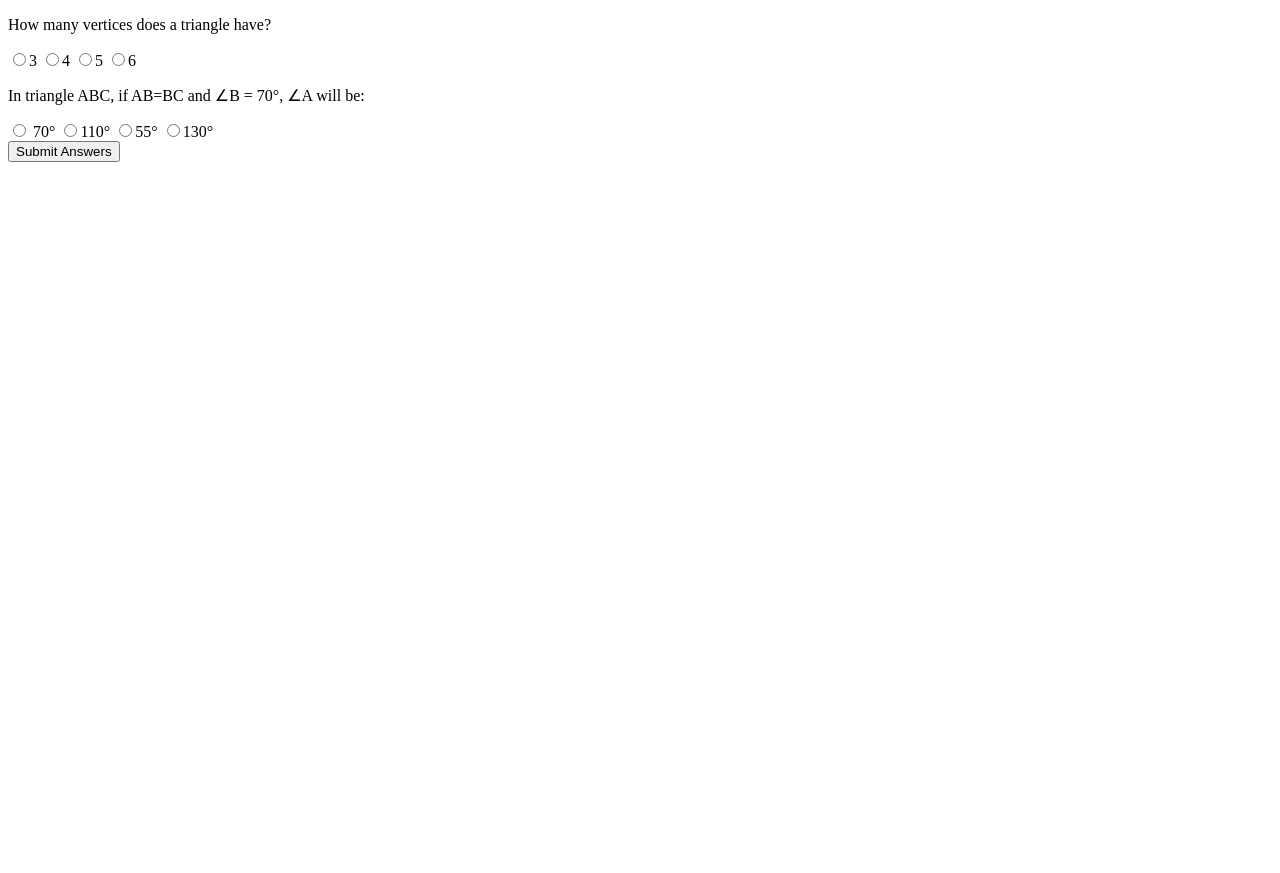
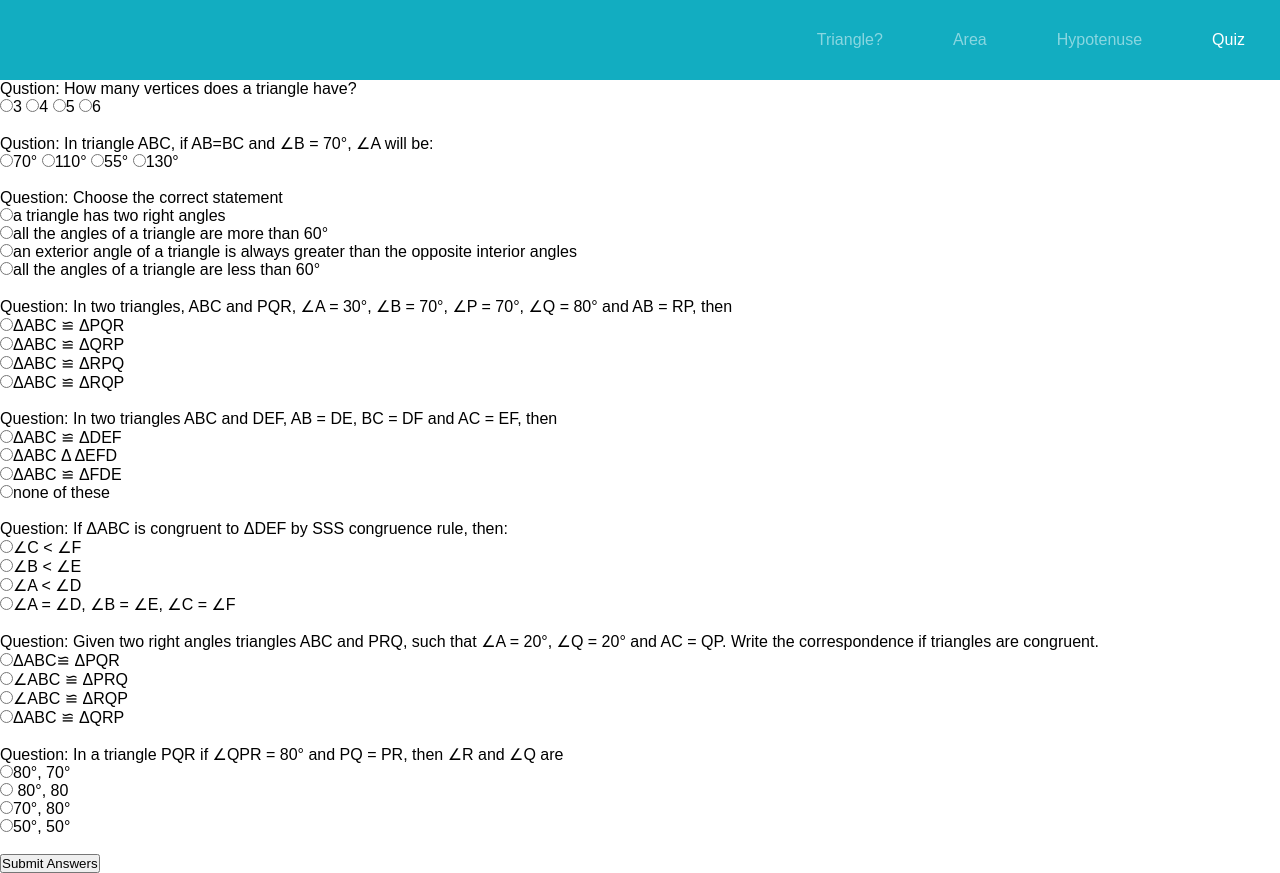
Before and after one commit to VinlaRose/Mark12-funwithtriangles, a plain HTML site: page quiz.html in a window 1280 px wide. Before the commit the page ends 800 px from the top, so only its background shows below. Drawn offline with Linux system fonts and the light colour scheme.

Commit message:
base made

```diff
--- a/quiz.html
+++ b/quiz.html
@@ -5,33 +5,127 @@
     <meta http-equiv="X-UA-Compatible" content="IE=edge">
     <meta name="viewport" content="width=device-width, initial-scale=1.0">
     <title>Triangle Quiz</title>
+    <link href="style.css" rel="stylesheet"/>
 </head>
 <body>
+  <nav class="navbar">
+		<ul class="link-group">
+			<li class="link"><a href="triangle.html">Triangle?</a></li>
+			<li class="link"><a href="area.html">area</a></li>
+			<li class="link"><a href="hypotenuse.html">Hypotenuse</a></li>
+			<li class="link active"><a href="quiz.html">Quiz</a></li>
+		</ul>
+	</nav>
   <form class="form-result">
     <div>
-        <p>How many vertices does a triangle have?</p>
+        <p>Qustion: How many vertices does a triangle have?</p>
         <label><input type="radio" name = "answer1" value = "3" ></input>3</label>
         <label><input type="radio" name = "answer1" value = "4" ></input>4</label>
         <label><input type="radio" name = "answer1" value = "5" ></input>5</label>
         <label><input type="radio" name = "answer1" value = "6" ></input>6</label>
 
     </div>
+    <br>
     <div>
-        <p>In triangle ABC, if AB=BC and ∠B = 70°, ∠A will be:</p>
-        <label><input type="radio" name = "answer2" value =  "70°" ></input> 70°</label>
+        <p>Qustion: In triangle ABC, if AB=BC and ∠B = 70°, ∠A will be:</p>
+        <label><input type="radio" name = "answer2" value =  "70°" ></input>70°</label>
         <label><input type="radio" name = "answer2" value =  "110°"></input>110°</label>
         <label><input type="radio" name = "answer2" value =  "55°"></input>55°</label>
         <label><input type="radio" name = "answer2" value = "130°" ></input>130°</label>
 
     </div>
-    <!-- <div>
-        <p></p>
-        <label><input type="radio" name = answer value =  ></input></label>
-        <label><input type="radio" name = answer value =  ></input></label>
-        <label><input type="radio" name = answer value =  ></input></label>
-        <label><input type="radio" name = answer value =  ></input></label>
+    <br>
+    <div>
+        <p>Question: Choose the correct statement</p>
+        <label><input type="radio" name = "answer3" value = "a triangle has two right angles" ></input>a triangle has two right angles</label>
+        <br>
+        <label><input type="radio" name = "answer3" value = "all the angles of a triangle are more than 60°" ></input>all the angles of a triangle are more than 60°</label>
+        <br>
+        <label><input type="radio" name = "answer3" value =  "an exterior angle of a triangle is always greater than the opposite interior angles"></input>an exterior angle of a triangle is always greater than the opposite interior angles</label>
+        <br>
+        <label><input type="radio" name = "answer3" value =  "all the angles of a triangle are less than 60°"></input>all the angles of a triangle are less than 60°</label>
 
-    </div> -->
+    </div>
+    <br>
+    <div>
+      <p>Question:  In two triangles, ABC and PQR, ∠A = 30°, ∠B = 70°, ∠P = 70°, ∠Q = 80° and AB = RP, then</p>
+      <label><input type="radio" name = "answer4" value = "ΔABC ≌ ΔPQR"  ></input>ΔABC ≌ ΔPQR</label>
+      <br>
+      <label><input type="radio" name = "answer4" value = "ΔABC ≌ ΔQRP"  ></input>ΔABC ≌ ΔQRP</label>
+      <br>
+      <label><input type="radio" name = "answer4" value = "ΔABC ≌ ΔRPQ "  ></input>ΔABC ≌ ΔRPQ </label>
+      <br>
+      <label><input type="radio" name = "answer4" value = "ΔABC ≌ ΔRQP"  ></input>ΔABC ≌ ΔRQP</label>
+
+  </div>
+  <br>
+  <div>
+    <p>Question: In two triangles ABC and DEF, AB = DE, BC = DF and AC = EF, then</p>
+    <label><input type="radio" name = "answer5" value = "ΔABC ≌ ΔDEF "  ></input>ΔABC ≌ ΔDEF </label>
+    <br>
+    <label><input type="radio" name = "answer5" value = "ΔABC Δ ΔEFD"  ></input>ΔABC Δ ΔEFD</label>
+    <br>
+    <label><input type="radio" name = "answer5" value = "ΔABC ≌ ΔFDE"  ></input>ΔABC ≌ ΔFDE</label>
+    <br>
+    <label><input type="radio" name = "answer5" value = "none of these"  ></input>none of these</label>
+
+</div>
+<br>
+<div>
+  <p>Question: If ΔABC is congruent to ΔDEF by SSS congruence rule, then: </p>
+  <label><input type="radio" name = "answer6" value = "∠C<∠F"  ></input>∠C < ∠F </label>
+  <br>
+  <label><input type="radio" name = "answer6" value = "∠B < ∠E"  ></input>∠B < ∠E</label>
+  <br>
+  <label><input type="radio" name = "answer6" value = "∠A < ∠D"  ></input>∠A < ∠D</label>
+  <br>
+  <label><input type="radio" name = "answer6" value = "∠A = ∠D, ∠B = ∠E, ∠C = ∠F"  ></input>∠A = ∠D, ∠B = ∠E, ∠C = ∠F</label>
+
+</div>
+<br>
+<div>
+  <p>Question: Given two right angles triangles ABC and PRQ, such that ∠A = 20°, ∠Q = 20° and AC = QP. Write the correspondence if triangles are congruent.</p>
+  <label><input type="radio" name = "answer7" value = " ΔABC≌ ΔPQR"  ></input>ΔABC≌ ΔPQR</label>
+  <br>
+  <label><input type="radio" name = "answer7" value = " ∠ABC ≌ ΔPRQ"  ></input>∠ABC ≌ ΔPRQ</label>
+  <br>
+  <label><input type="radio" name = "answer7" value = "∠ABC ≌ ΔRQP"  ></input>∠ABC ≌ ΔRQP</label>
+  <br>
+  <label><input type="radio" name = "answer7" value = "ΔABC ≌ ΔQRP"  ></input>ΔABC ≌ ΔQRP</label>
+
+</div>
+<br>
+<div>
+  <p>Question: In a triangle PQR if ∠QPR = 80° and PQ = PR, then ∠R and ∠Q are</p>
+  <label><input type="radio" name = "answer8" value = "80°, 70°"  ></input>80°, 70°</label>
+  <br>
+  <label><input type="radio" name = "answer8" value = " 80°, 80"  ></input> 80°, 80</label>
+  <br>
+  <label><input type="radio" name = "answer8" value = "70°, 80° "  ></input>70°, 80° </label>
+  <br>
+  <label><input type="radio" name = "answer8" value = "50°, 50°"  ></input>50°, 50°</label>
+
+</div>
+<!-- <br>
+<div>
+  <p>Question:</p>
+  <label><input type="radio" name = "answer9" value = ""  ></input></label>
+  <label><input type="radio" name = "answer9" value = ""  ></input></label>
+  <label><input type="radio" name = "answer9" value = ""  ></input></label>
+  <label><input type="radio" name = "answer9" value = ""  ></input></label>
+
+</div>
+<br>
+<div>
+  <p>Question:</p>
+  <label><input type="radio" name = "answer10" value = ""  ></input></label>
+  <label><input type="radio" name = "answer10" value = ""  ></input></label>
+  <label><input type="radio" name = "answer10" value = ""  ></input></label>
+  <label><input type="radio" name = "answer10" value = ""  ></input></label>
+
+</div> -->
+<br>
+
     <div id="output"></div>
   </form>
   <button id="submit" >Submit Answers</button>
--- a/quiz.js
+++ b/quiz.js
@@ -1,10 +1,10 @@
 const formResult = document.querySelector('.form-result');
 const submitButton = document.querySelector('#submit');
 const finalOutput = document.querySelector('#output');
-const answers = ["3", "55°"];
+const answers = ["3", "55°","an exterior angle of a triangle is always greater than the opposite interior angles","ΔABC ≌ ΔRPQ","none of these","∠A = ∠D, ∠B = ∠E, ∠C = ∠F","ΔABC ≌ ΔQRP","50°, 50°"];
 
 function finalResult(){
-    let score = 0;
+    let score = 1;
     let index = 0;
     const results = new FormData(formResult);
 
@@ -15,6 +15,7 @@ function finalResult(){
         index = index+1;
     }
     finalOutput.innerText = score;
+    console.log(score);
 
 }
 
--- /dev/null
+++ b/style.css
@@ -0,0 +1,55 @@
+:root{
+    --primary-color: #0295A9;
+    --secondary-color: #12ADC1;
+    --tertiary-color: #FDD037;
+    --fourth-color: #FFFFFF;
+
+  }
+  *{
+    margin: 0;
+    padding: 0;
+    box-sizing: border-box;
+  }
+
+  body{
+    width: 100%;
+    max-width: 1400px;
+    display: block;
+    margin: auto;
+    min-height: 100vh;
+    background: var(--fourth-color);
+    font-family: sans-serif;
+  }
+
+  .navbar{
+    width: 100%;
+
+    top: 0;
+    left: 0;
+    display: flex;
+    justify-content: right;
+    align-items: right;
+     /* z-index: 9; */
+    background: var(--secondary-color);
+  }
+
+  .link-group{
+    list-style: none;
+    display: flex;
+  }
+
+  .link a{
+    color: #fff;
+    opacity: 0.5;
+    text-decoration: none;
+    text-transform: capitalize;
+    padding: 5px 15px;
+    margin: 0 20px;
+    line-height: 80px;
+    transition: .5s;
+    font-size: 1rem;
+  }
+
+  .link a:hover, .link.active a{
+    opacity: 1;
+  }
```
Also changed, not shown: area.html (+9 -0 lines), hypotenuse.html (+9 -0 lines), triangle.html (+9 -0 lines).
